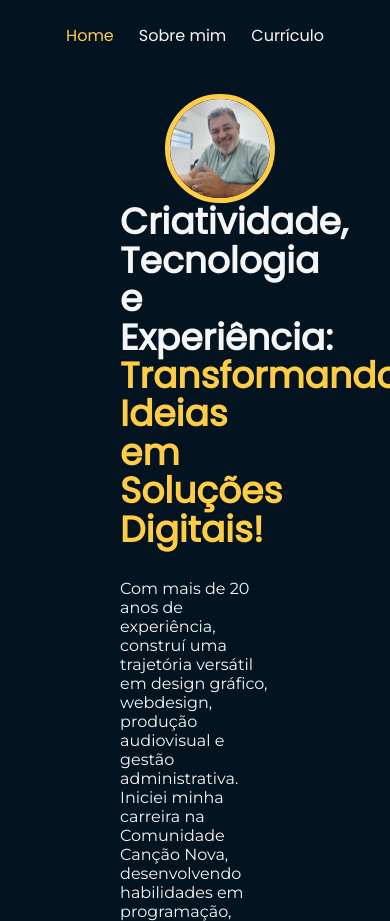
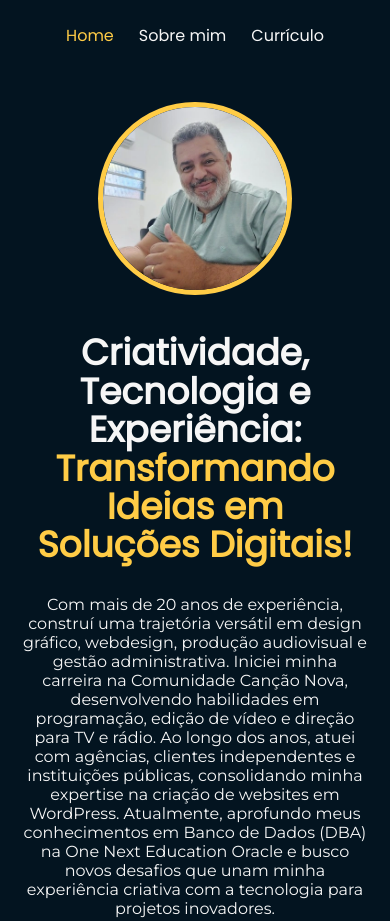
Before and after one commit to CaduCampos1975/portfolio, a plain HTML site: page index.html in a window 390 px wide. Shown: the top 921 px of the page. Drawn offline with Linux system fonts and the light colour scheme.

Commit message:
finalizando os ajustes

```diff
--- a/styles/style.css
+++ b/styles/style.css
@@ -38,7 +38,7 @@ gap:25px;
 .cabecalho__menu__links{
     font-family: var(--fonte-titulo);
     font-size: 1rem;
-    font-weight: 400px;
+    font-weight: 400;
     color:var(--branco-atrius);
     text-decoration: none;
 }
@@ -75,7 +75,6 @@ gap:25px;
 .apresentacao__conteudo__titulo{
     font-size: 2.25rem;
     font-family: var(--fonte-titulo);
-    line-height: 1.2rem;
     line-height: 2.4rem;
 }
 
@@ -159,7 +158,36 @@ gap:25px;
     }
 
     .apresentacao{
+        gap: 10px;
         flex-direction:column-reverse;
+        padding:3%;
+    }
+
+    .apresentacao__conteudo{
+        width:auto;
+        margin:3%;
+        text-align: center;
+        margin-bottom: 20%;
+    }
+
+    .apresentacao__links {
+        display:flex-start;
+        align-items: center;
+        flex-direction: column;
+        justify-content: flex-start;
+        gap:12px;
+    }
+
+    .apresentacao__imagem {
+        display:flex-start;
+        align-items: center;
+        justify-content: flex-start;
+        width: 50%;
+        margin: 5%;
+        border-radius: 50%;
+        border: 5px solid;
+        border-color: var(--amarelo-atrius);
+
     }
 
 
```
